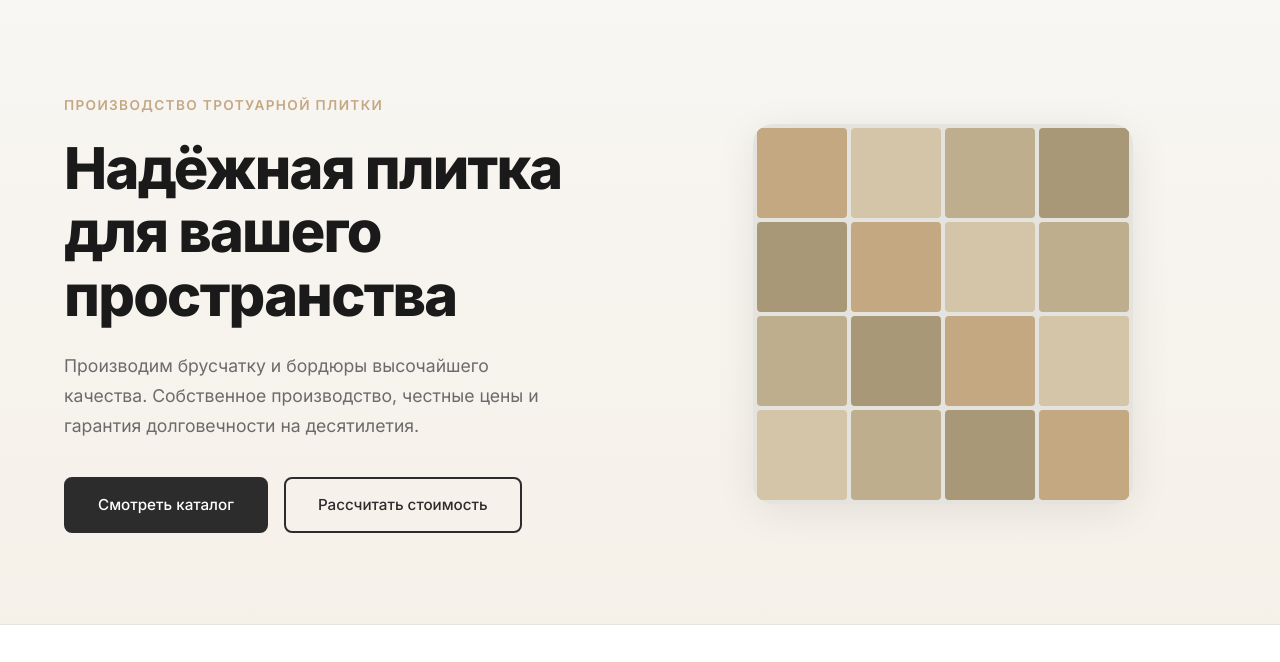
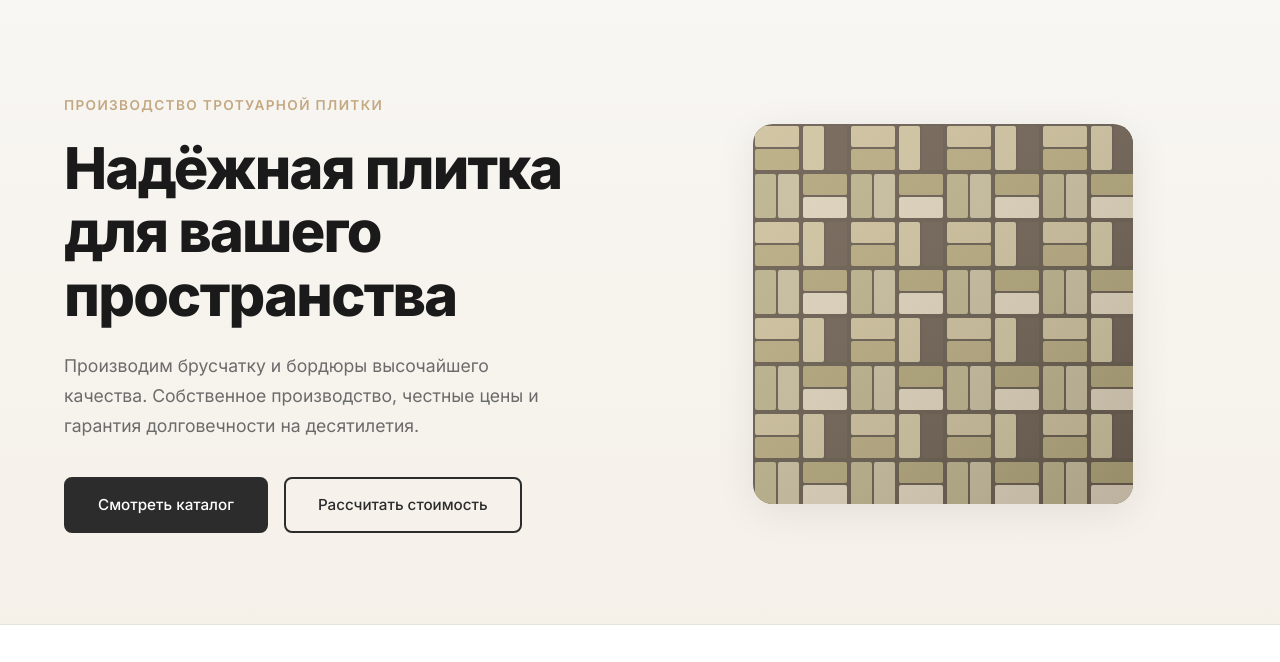
Before and after one commit to chayzer13/whitehorse-stone, a website: page public/index.html in a window 1280 px wide. Shown: the part 76-738 px from the top of the page. Drawn offline with Linux system fonts and the light colour scheme; no server answers.

Commit message:
feat: hero pattern  старый город basket-weave SVG with вкрапления, restore on mobile

```diff
--- a/public/css/style.css
+++ b/public/css/style.css
@@ -272,29 +272,10 @@ img {
     position: relative;
 }
 
-.hero__pattern-grid {
-    display: grid;
-    grid-template-columns: repeat(4, 1fr);
-    gap: 4px;
-    padding: 4px;
+.hero__pattern-svg {
+    display: block;
     width: 100%;
     height: 100%;
-    background: var(--border);
-}
-
-.tile {
-    border-radius: 4px;
-    transition: var(--transition);
-}
-
-.t1, .t6, .t11, .t16 { background: #c4a882; }
-.t2, .t7, .t12, .t13 { background: #d4c4a8; }
-.t3, .t8, .t9, .t14  { background: #bfae8e; }
-.t4, .t5, .t10, .t15 { background: #a89878; }
-
-.tile:hover {
-    opacity: 0.8;
-    transform: scale(0.95);
 }
 
 /* Hero stats */
@@ -1813,7 +1794,13 @@ img {
     }
 
     .hero__visual {
-        display: none;
+        margin-top: 28px;
+        justify-content: flex-start;
+    }
+
+    .hero__pattern {
+        width: 240px;
+        height: 240px;
     }
 
     .hero__desc {
--- a/public/index.html
+++ b/public/index.html
@@ -47,12 +47,36 @@
             </div>
             <div class="hero__visual">
                 <div class="hero__pattern">
-                    <div class="hero__pattern-grid">
-                        <div class="tile t1"></div><div class="tile t2"></div><div class="tile t3"></div><div class="tile t4"></div>
-                        <div class="tile t5"></div><div class="tile t6"></div><div class="tile t7"></div><div class="tile t8"></div>
-                        <div class="tile t9"></div><div class="tile t10"></div><div class="tile t11"></div><div class="tile t12"></div>
-                        <div class="tile t13"></div><div class="tile t14"></div><div class="tile t15"></div><div class="tile t16"></div>
-                    </div>
+                    <svg class="hero__pattern-svg" xmlns="http://www.w3.org/2000/svg" width="100%" height="100%">
+                        <defs>
+                            <!-- «Старый город» basket-weave 2×2 модуль, ячейка 48×48 -->
+                            <pattern id="oldcity" x="0" y="0" width="96" height="96" patternUnits="userSpaceOnUse">
+                                <!-- Модуль (0,0) — горизонтальные плитки -->
+                                <rect x="2"  y="2"  width="44" height="21" rx="2" fill="#cec19e"/>
+                                <rect x="2"  y="25" width="44" height="21" rx="2" fill="#b9ac82"/>
+                                <!-- Модуль (1,0) — вертикальные; тёмное вкрапление -->
+                                <rect x="50" y="2"  width="21" height="44" rx="2" fill="#d0c5a2"/>
+                                <rect x="73" y="2"  width="21" height="44" rx="2" fill="#726456"/>
+                                <!-- Модуль (0,1) — вертикальные -->
+                                <rect x="2"  y="50" width="21" height="44" rx="2" fill="#bdb48d"/>
+                                <rect x="25" y="50" width="21" height="44" rx="2" fill="#c9bfa0"/>
+                                <!-- Модуль (1,1) — горизонтальные; светлое вкрапление -->
+                                <rect x="50" y="50" width="44" height="21" rx="2" fill="#b3a77c"/>
+                                <rect x="50" y="73" width="44" height="21" rx="2" fill="#dfd3bc"/>
+                            </pattern>
+                            <!-- Декоративная тень по диагонали для объёма -->
+                            <linearGradient id="oc-light" x1="0" y1="0" x2="1" y2="1">
+                                <stop offset="0%"   stop-color="#fff" stop-opacity="0.07"/>
+                                <stop offset="100%" stop-color="#000" stop-opacity="0.16"/>
+                            </linearGradient>
+                        </defs>
+                        <!-- Затирка/фуга -->
+                        <rect width="100%" height="100%" fill="#6b5f51"/>
+                        <!-- Плитки -->
+                        <rect width="100%" height="100%" fill="url(#oldcity)"/>
+                        <!-- Свет -->
+                        <rect width="100%" height="100%" fill="url(#oc-light)"/>
+                    </svg>
                 </div>
             </div>
         </div>
```
